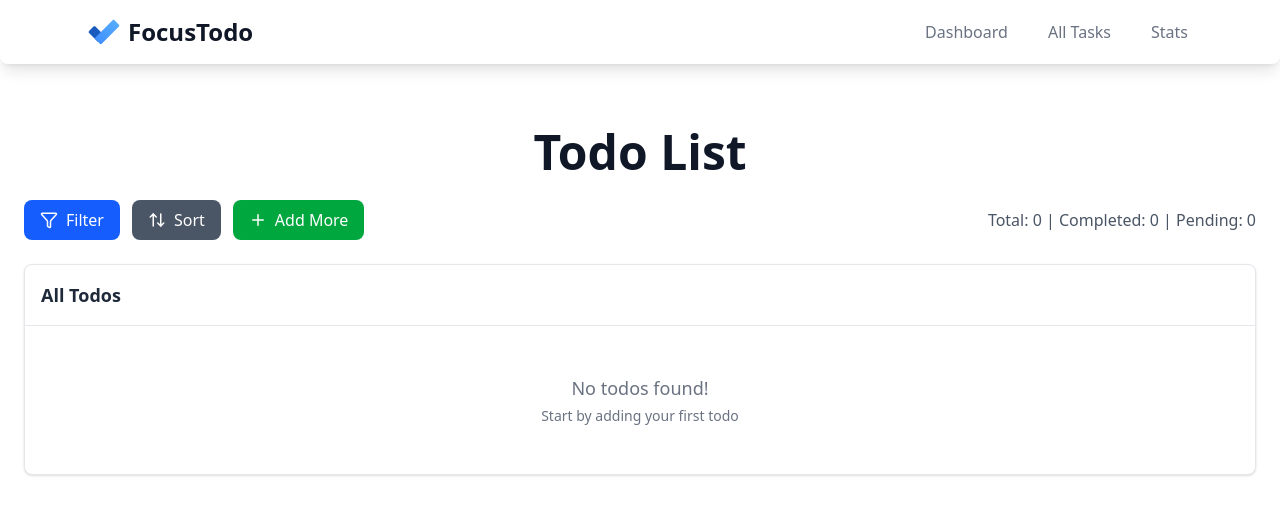
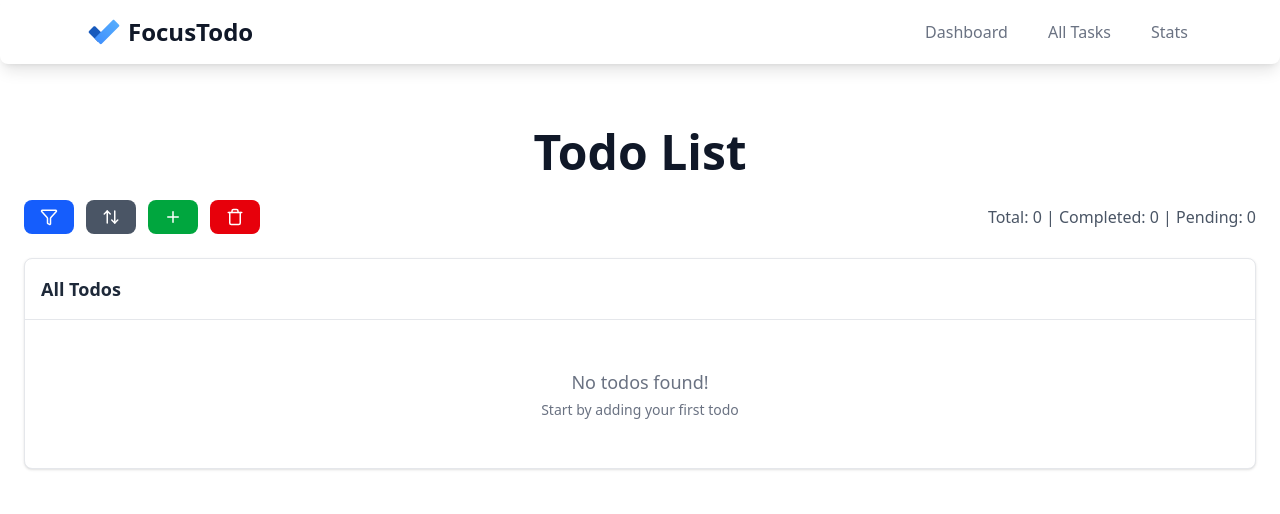
Before and after one commit to Nitheesh029/focus-todo, a React (Vite) app: page /completed in a window 1280 px wide. Shown: the top 514 px of the page. Built offline with nearby package versions, Linux system fonts and the light colour scheme.

Commit message:
feat: add delete all functionality for todos, enhance Completed page with delete confirmation, and update package dependencies

```diff
--- a/package.json
+++ b/package.json
@@ -14,9 +14,13 @@
     "@reduxjs/toolkit": "^2.8.2",
     "@tailwindcss/vite": "^4.1.12",
     "antd": "^5.27.1",
+    "chart.js": "^4.5.0",
     "dayjs": "^1.11.13",
+    "jspdf": "^3.0.2",
+    "jspdf-autotable": "^5.0.2",
     "lucide-react": "^0.542.0",
     "react": "^19.1.1",
+    "react-chartjs-2": "^5.3.0",
     "react-dom": "^19.1.1",
     "react-redux": "^9.2.0",
     "react-router-dom": "^7.8.2",
--- a/src/pages/Completed.jsx
+++ b/src/pages/Completed.jsx
@@ -1,12 +1,30 @@
-import { useSelector } from "react-redux";
-import { Filter, ArrowUpDown, Plus } from "lucide-react";
+import { useSelector, useDispatch } from "react-redux";
+import { Filter, ArrowUpDown, Plus, Trash2, Trash } from "lucide-react";
 import { TodoItems } from "../components";
+import { deleteAll } from "../store/todoSlice";
+import { message, Popconfirm } from "antd";
+import { useEffect, useState } from "react";
 const Completed = () => {
   const todos = useSelector((state) => state.todos || []);
+  const [disableOptions, setDisableOptions] = useState(true);
+
+  useEffect(() => {
+    setDisableOptions(todos.length === 0);
+  }, [todos.length]);
 
   const completedTodo = todos.filter((todo) => todo.completed !== false);
   const pendingTodo = todos.filter((todo) => todo.completed === false);
 
+  const confirm = (e) => {
+    dispatch(deleteAll());
+    message.success("Deleted Successfully!");
+  };
+  const cancel = (e) => {
+    console.log(e);
+    message.error("Click on No");
+  };
+
+  const dispatch = useDispatch();
   return (
     <div className="mt-10 w-[100%] md:max-w-7xl mx-auto p-6">
       <div className="space-y-6">
@@ -18,21 +36,40 @@ const Completed = () => {
         {/* Filter and Sort Buttons */}
         <div className="flex flex-col sm:flex-row gap-3 sm:gap-4 items-center justify-between">
           <div className="flex gap-3">
-            <button className="flex items-center gap-2 px-4 py-2 bg-blue-600 text-white rounded-lg hover:bg-blue-700 transition-colors font-medium">
+            <button
+              className="flex items-center gap-2 px-4 py-2 bg-blue-600 text-white rounded-lg hover:bg-blue-700 transition-colors font-medium cursor-pointer"
+              disabled={disableOptions}
+            >
               <Filter size={18} />
-              Filter
             </button>
-            <button className="flex items-center gap-2 px-4 py-2 bg-gray-600 text-white rounded-lg hover:bg-gray-700 transition-colors font-medium">
+            <button
+              className="flex items-center gap-2 px-4 py-2 bg-gray-600 text-white rounded-lg hover:bg-gray-700 transition-colors font-medium cursor-pointer"
+              disabled={disableOptions}
+            >
               <ArrowUpDown size={18} />
-              Sort
             </button>
             <a
               href="/"
-              className="flex items-center gap-2 px-4 py-2 bg-green-600 text-white rounded-lg hover:bg-green-700 transition-colors font-medium"
+              className="flex items-center gap-2 px-4 py-2 bg-green-600 text-white rounded-lg hover:bg-green-700 transition-colors font-medium cursor-pointer"
             >
               <Plus size={18} />
-              Add More
             </a>
+            <Popconfirm
+              title="Delete the task"
+              description="Are you sure to delete this task?"
+              onConfirm={confirm}
+              onCancel={cancel}
+              okText="Yes"
+              cancelText="No"
+              disabled={disableOptions}
+            >
+              <button
+                className="flex items-center gap-2 px-4 py-2 bg-red-600 text-white rounded-lg hover:bg-red-700 transition-colors font-medium cursor-pointer"
+                disabled={disableOptions}
+              >
+                <Trash size={18} />
+              </button>
+            </Popconfirm>
           </div>
 
           {/* Todo Count */}
--- a/src/store/todoSlice.js
+++ b/src/store/todoSlice.js
@@ -37,9 +37,12 @@ export const todoSlice = createSlice({
         todo.completed = !todo.completed;
       }
     },
+    deleteAll: (state, action) => {
+      return [];
+    },
   },
 });
 
-export const { addTodo, updateTodo, deleteTodo, toggleCompleted } =
+export const { addTodo, updateTodo, deleteTodo, toggleCompleted, deleteAll } =
   todoSlice.actions;
 export default todoSlice.reducer;
```
Also changed, not shown: 1 other file (tests, documents, lock files or other folders).
